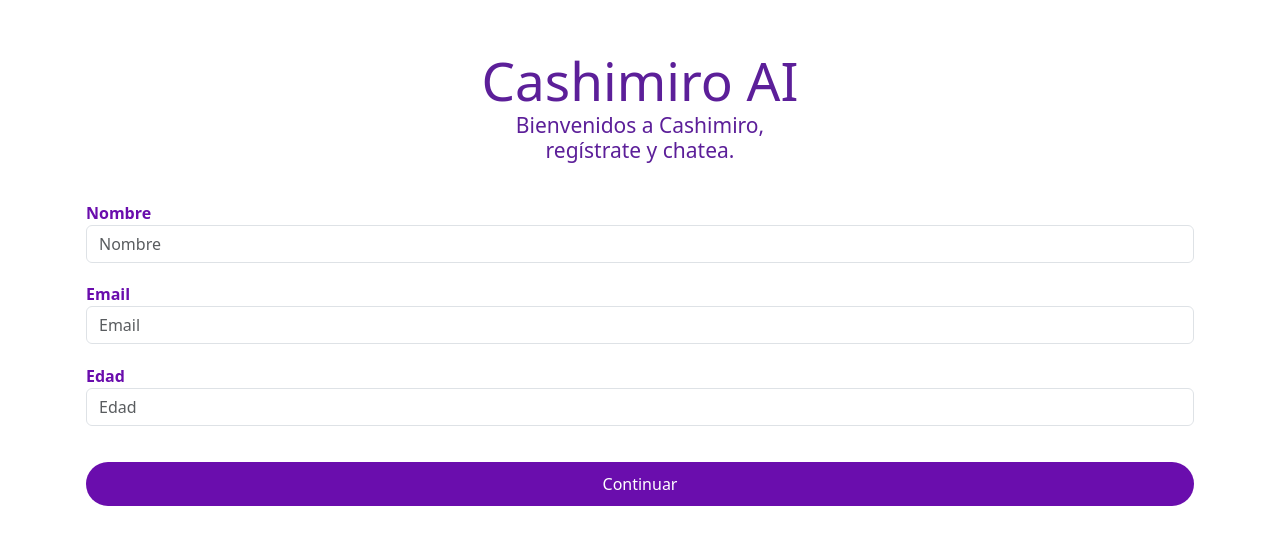
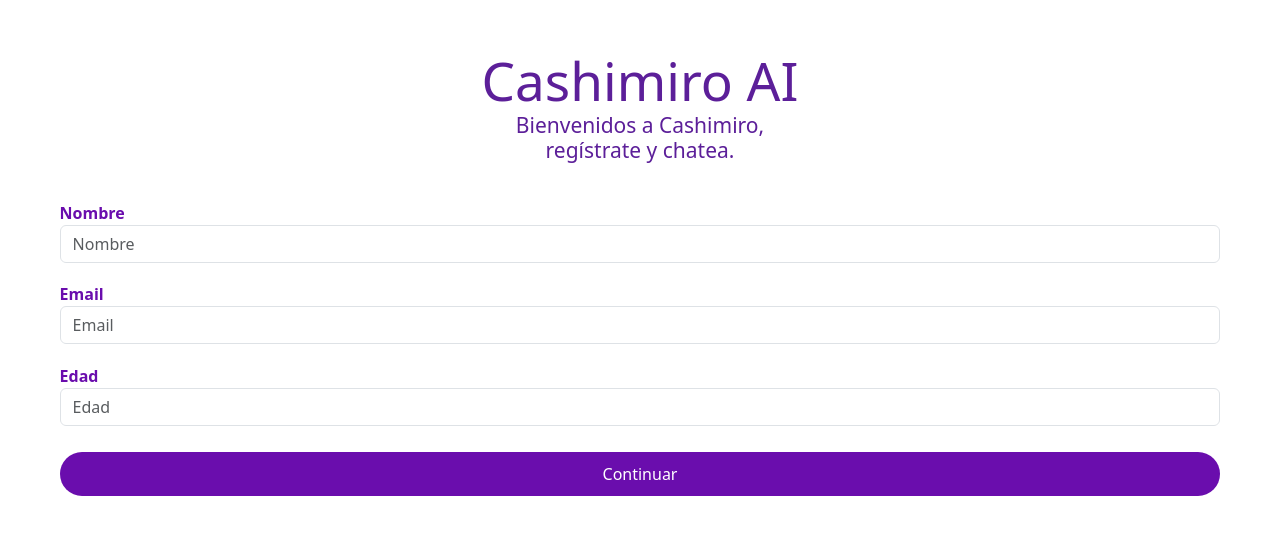
Before and after one commit to RCK-Games/cashi-DID, a React (Create React App) app: page / in a window 1280 px wide. Shown: the part 151-696 px from the top of the page. Built offline with nearby package versions, Linux system fonts and the light colour scheme.

Commit message:
visual login

```diff
--- a/src/pages/Login.js
+++ b/src/pages/Login.js
@@ -53,7 +53,7 @@ function Login (){
                     <span style={{display: "block",}}>regístrate y chatea.</span>
                 </h2>
             </div>
-            <div style={{marginLeft: "7vh", marginRight:"7vh"}}>
+            <div style={{marginLeft: "3.7vh", marginRight:"3.7vh"}}>
 
                     <div className="form-group" >
                         <label for="InputName" className='label'>Nombre</label>
--- a/src/styles/Login.css
+++ b/src/styles/Login.css
@@ -12,7 +12,7 @@
     padding: 10px 30px;
     font-size: 16px;
     cursor: pointer;
-    margin: 20px auto;
+    margin: 10px auto;
     display: block;
     width: 100%;
     text-align: center;
@@ -43,7 +43,3 @@
     color: black;
     font-size: 8px;
 }
-
-.separatorContainer{
-    position: relative;
-}
```
